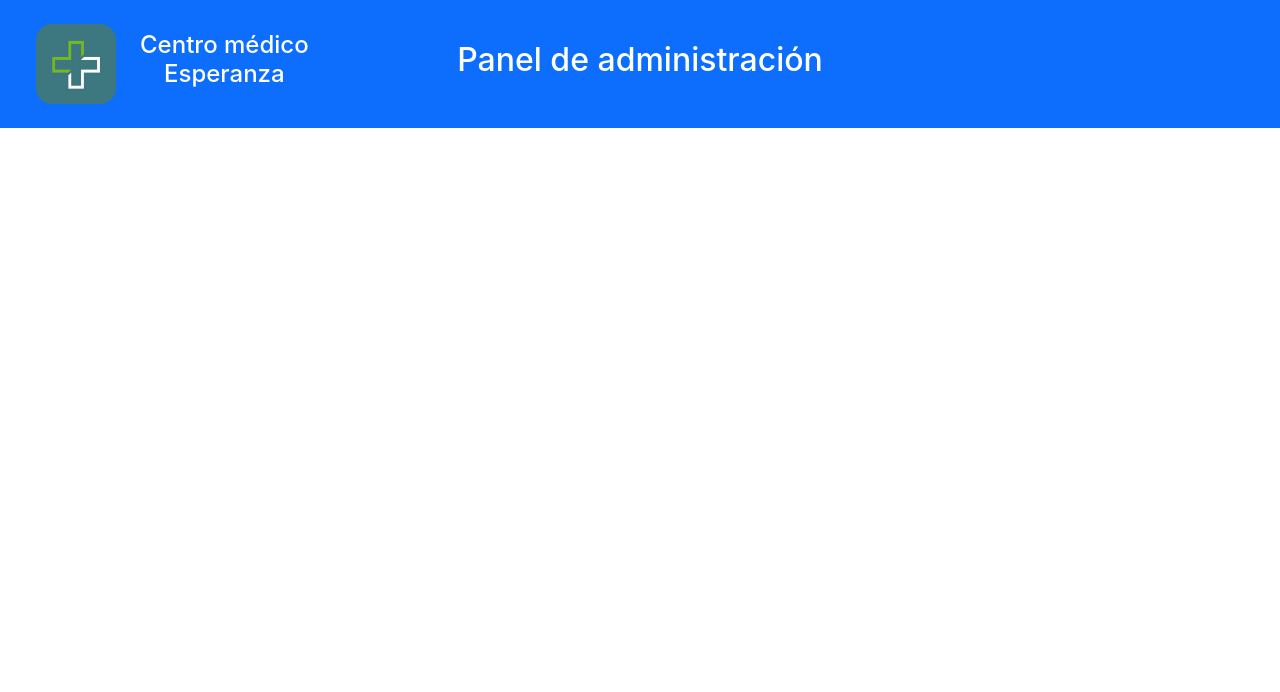
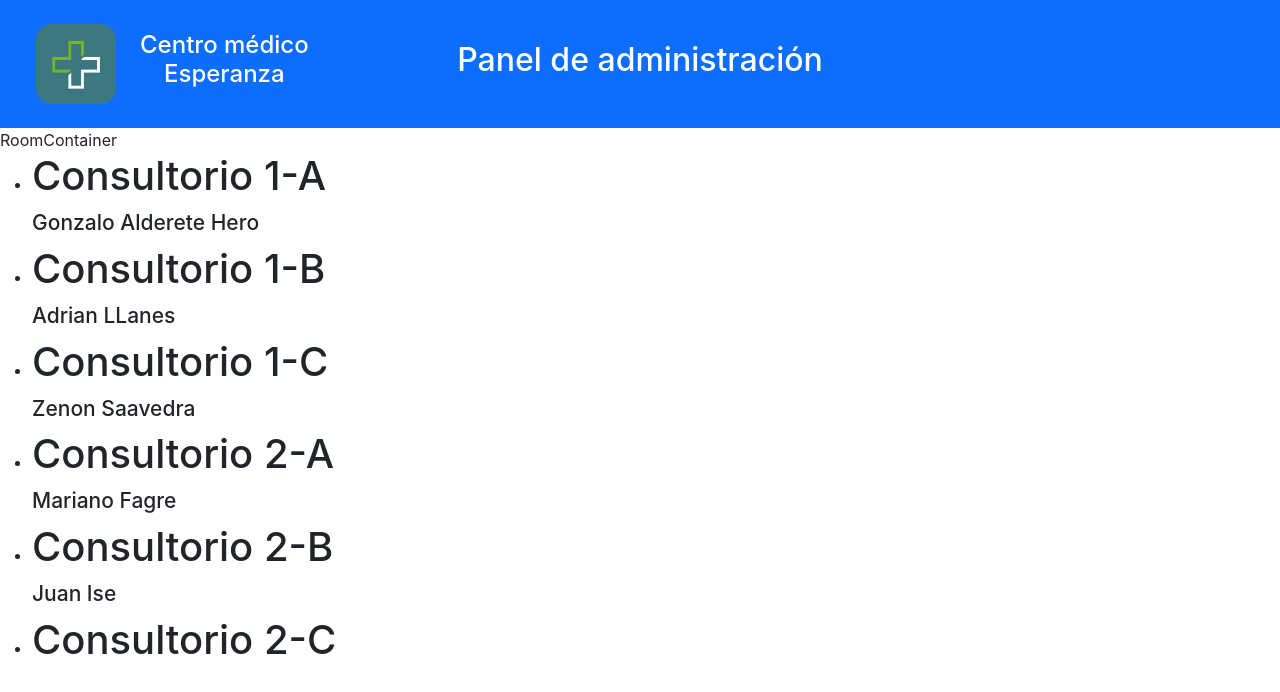
Before and after one commit to allanes/turnos-cm-frontend, a React (Create React App) app: page / in a window 1280 px wide. Shown: the top 692 px of the page. Built offline with nearby package versions, Linux system fonts and the light colour scheme.

Commit message:
Se agrega componente de consultorios

```diff
--- a/src/App.tsx
+++ b/src/App.tsx
@@ -1,12 +1,13 @@
 import React from 'react';
 import 'bootstrap/dist/css/bootstrap.min.css';
-import { NavBar } from './components/NavBar/NavBar';
 import { Header } from './components/Header/Header';
+import { RoomContainer } from './components/RoomContainer/RoomContainer';
 
 function App() {
   return (
     <div>
       <Header />
+      <RoomContainer />
     </div>
   );
 }
--- /dev/null
+++ b/src/components/RoomContainer/RoomContainer.tsx
@@ -0,0 +1,39 @@
+import React, { useEffect, useState } from 'react'
+import { roomsList_initial_states } from '../../services/roomsList_initial_states'
+
+interface Room {
+  roomGroup: number
+  roomSubGroup: string
+  doctorName?: string
+}
+
+interface RoomState {
+  rooms: Array<Room>
+}
+
+export const RoomContainer = () => {
+
+  const [roomsList, setRoomsList] = useState<RoomState["rooms"]>([])
+
+  useEffect(() => {
+    setRoomsList(roomsList_initial_states)
+  }, [])
+
+  return (
+    <>
+      <div>RoomContainer</div>
+      <ul>
+        {
+          roomsList.map((room, index) => {
+            return (
+              <li key={index}>
+                <h1>{`Consultorio ${room.roomGroup}-${room.roomSubGroup}`}</h1>
+                <h4><small>{room.doctorName}</small></h4>
+              </li>
+            )
+          })
+        }
+      </ul>
+    </>
+  )
+}
--- /dev/null
+++ b/src/services/roomsList_initial_states.tsx
@@ -0,0 +1,31 @@
+export const roomsList_initial_states = [
+	{
+		roomGroup: 1,
+		roomSubGroup: 'A',
+		doctorName: 'Gonzalo Alderete Hero'
+	},
+	{
+		roomGroup: 1,
+		roomSubGroup: 'B',
+		doctorName: 'Adrian LLanes'
+	},
+	{
+		roomGroup: 1,
+		roomSubGroup: 'C',
+		doctorName: 'Zenon Saavedra'
+	},
+	{
+		roomGroup: 2,
+		roomSubGroup: 'A',
+		doctorName: 'Mariano Fagre'
+	},
+	{
+		roomGroup: 2,
+		roomSubGroup: 'B',
+		doctorName: 'Juan Ise'
+	},
+	{
+		roomGroup: 2,
+		roomSubGroup: 'C',
+	}
+]
```
